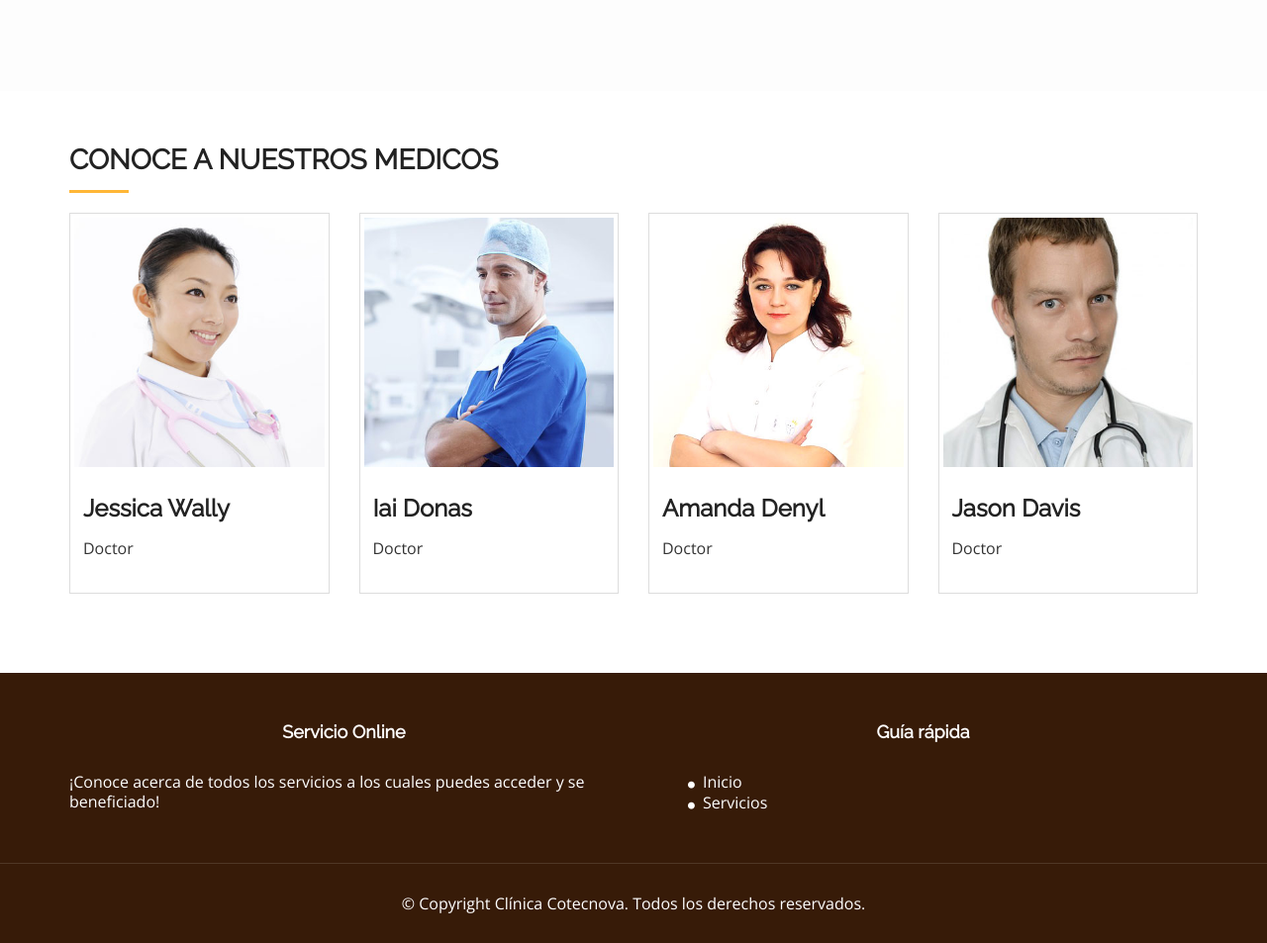
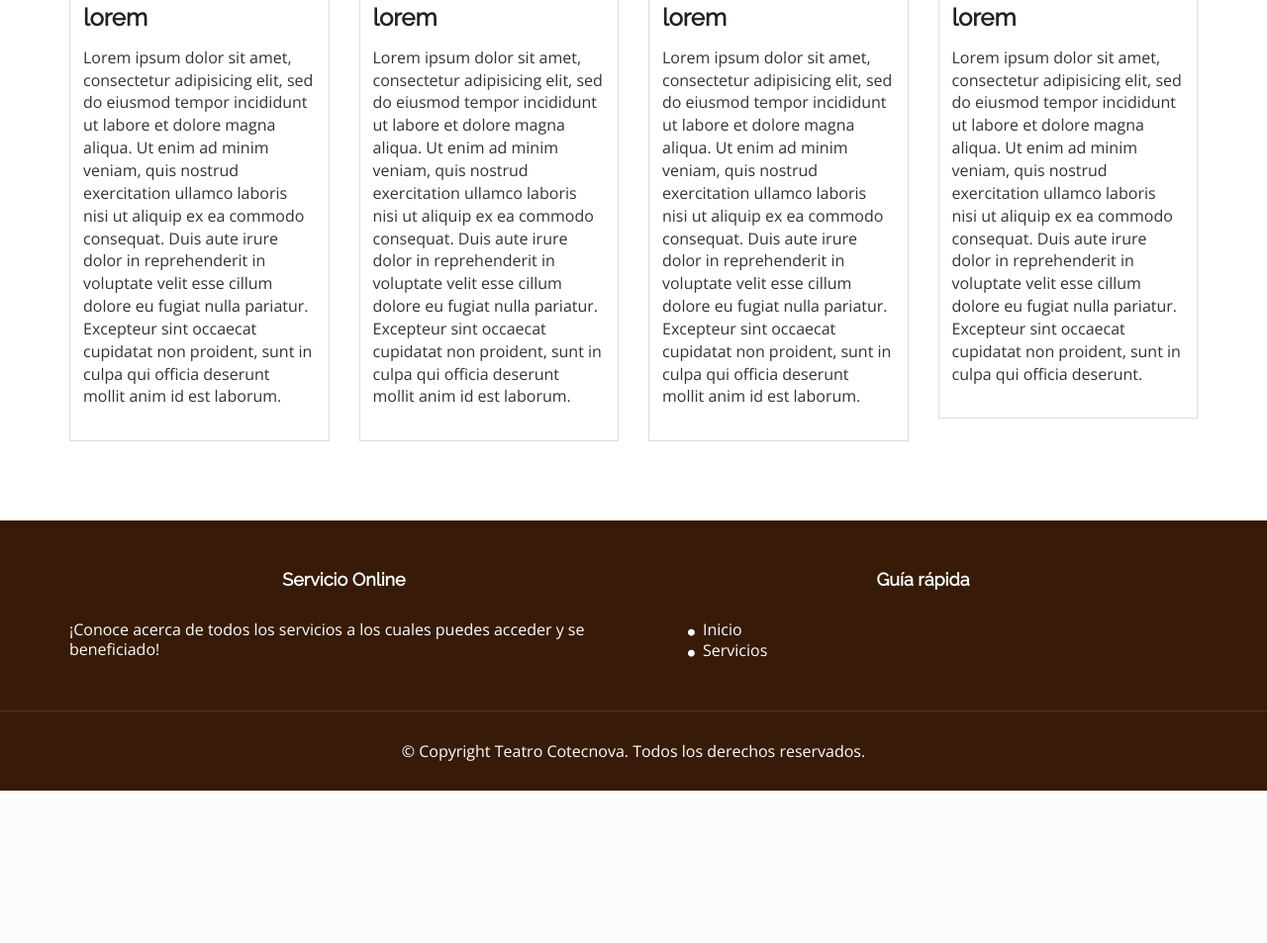
Before and after one commit to JDavidHR/teatro, a PHP site: page /clinica_cotecnova/about.php in a window 1280 px wide. Shown: the part 401-1354 px from the top of the page at 99% size. After the commit the page ends 1200 px from the top, so only its background shows below. Run offline with PHP 8.4, Linux system fonts and the light colour scheme; some libraries are stand-ins or nearby versions; some web fonts are replaced.

Commit message:
Add files via upload

```diff
--- a/about.php
+++ b/about.php
@@ -31,42 +31,7 @@
   </div>
   <!--/ banner-->
   <!--about-->
-  <section id="about" class="section-padding">
-    <!-- Creacion de divs -->
-    <div class="container">
-      <div class="row">
-        <div class="col-md-3 col-sm-4 col-xs-12">
-          <div class="section-title">
-            <!-- Titulos, etiquetas -->
-            <h2 class="head-title lg-line">Cl&iacute;nica Cotecnova<br>El Ultimo Sueño</h2>
-            <hr class="botm-line">
-            <p class="sec-para">Lorem ipsum dolor sit amet, consectetur adipiscing elit, sed do eiusmod tempor incididunt ut labore et dolore magna aliqua..</p>
-            <!-- redireccion -->
-            <a href="servicios.php" style="color: #0cb8b6; padding-top:10px;">Know more..</a>
-          </div>
-        </div>
-        <!-- creacion de divs, titulos y parrafos -->
-        <div class="col-md-9 col-sm-8 col-xs-12">
-          <div style="visibility: visible;" class="col-sm-9 more-features-box">
-            <div class="more-features-box-text">
-              <div class="more-features-box-text-icon"> <i class="fa fa-angle-right" aria-hidden="true"></i> </div>
-              <div class="more-features-box-text-description">
-                <h3>Algo importante que debes saber.</h3>
-                <p>Lorem ipsum dolor sit amet, consectetur adipisicing elit, sed do eiusmod tempor incididunt ut labore et. Ut wisi enim ad minim veniam, quis nostrud.</p>
-              </div>
-            </div>
-            <div class="more-features-box-text">
-              <div class="more-features-box-text-icon"> <i class="fa fa-angle-right" aria-hidden="true"></i> </div>
-              <div class="more-features-box-text-description">
-                <h3>Algo importante que debes saber.</h3>
-                <p>Lorem ipsum dolor sit amet, consectetur adipisicing elit, sed do eiusmod tempor incididunt ut labore et. Ut wisi enim ad minim veniam, quis nostrud.</p>
-              </div>
-            </div>
-          </div>
-        </div>
-      </div>
-    </div>
-  </section>
+
   <!--/ about-->
   <!--doctor team-->
   <!-- creacion de seccion, divs, titulos y parrafos -->
@@ -74,42 +39,62 @@
     <div class="container">
       <div class="row">
         <div class="col-md-12">
-          <h2 class="ser-title">Conoce A Nuestros Medicos</h2>
+          <h2 class="ser-title">Proximas Funciones</h2>
           <hr class="botm-line">
         </div>
         <div class="col-md-3 col-sm-3 col-xs-6">
           <div class="thumbnail">
-            <img src="img/doctor1.jpg" alt="..." class="team-img">
+            <img src="img/te1.jpg" alt="..." class="team-img">
             <div class="caption">
-              <h3>Jessica Wally</h3>
-              <p>Doctor</p>
+              <h3>lorem</h3>
+              <p>Lorem ipsum dolor sit amet, consectetur adipisicing elit, sed do eiusmod
+              tempor incididunt ut labore et dolore magna aliqua. Ut enim ad minim veniam,
+              quis nostrud exercitation ullamco laboris nisi ut aliquip ex ea commodo
+              consequat. Duis aute irure dolor in reprehenderit in voluptate velit esse
+              cillum dolore eu fugiat nulla pariatur. Excepteur sint occaecat cupidatat non
+              proident, sunt in culpa qui officia deserunt mollit anim id est laborum.</p>
             </div>
           </div>
         </div>
         <div class="col-md-3 col-sm-3 col-xs-6">
           <div class="thumbnail">
-            <img src="img/doctor2.jpg" alt="..." class="team-img">
+            <img src="img/te2.jpg" alt="..." class="team-img">
             <div class="caption">
-              <h3>Iai Donas</h3>
-              <p>Doctor</p>
+              <h3>lorem</h3>
+              <p>Lorem ipsum dolor sit amet, consectetur adipisicing elit, sed do eiusmod
+              tempor incididunt ut labore et dolore magna aliqua. Ut enim ad minim veniam,
+              quis nostrud exercitation ullamco laboris nisi ut aliquip ex ea commodo
+              consequat. Duis aute irure dolor in reprehenderit in voluptate velit esse
+              cillum dolore eu fugiat nulla pariatur. Excepteur sint occaecat cupidatat non
+              proident, sunt in culpa qui officia deserunt mollit anim id est laborum.</p>
             </div>
           </div>
         </div>
         <div class="col-md-3 col-sm-3 col-xs-6">
           <div class="thumbnail">
-            <img src="img/doctor3.jpg" alt="..." class="team-img">
+            <img src="img/te3.jpg" alt="..." class="team-img">
             <div class="caption">
-              <h3>Amanda Denyl</h3>
-              <p>Doctor</p>
+              <h3>lorem</h3>
+              <p>Lorem ipsum dolor sit amet, consectetur adipisicing elit, sed do eiusmod
+              tempor incididunt ut labore et dolore magna aliqua. Ut enim ad minim veniam,
+              quis nostrud exercitation ullamco laboris nisi ut aliquip ex ea commodo
+              consequat. Duis aute irure dolor in reprehenderit in voluptate velit esse
+              cillum dolore eu fugiat nulla pariatur. Excepteur sint occaecat cupidatat non
+              proident, sunt in culpa qui officia deserunt mollit anim id est laborum.</p>
             </div>
           </div>
         </div>
         <div class="col-md-3 col-sm-3 col-xs-6">
           <div class="thumbnail">
-            <img src="img/doctor4.jpg" alt="..." class="team-img">
+            <img src="img/te4.jpg" alt="..." class="team-img">
             <div class="caption">
-              <h3>Jason Davis</h3>
-              <p>Doctor</p>
+              <h3>lorem</h3>
+              <p>Lorem ipsum dolor sit amet, consectetur adipisicing elit, sed do eiusmod
+              tempor incididunt ut labore et dolore magna aliqua. Ut enim ad minim veniam,
+              quis nostrud exercitation ullamco laboris nisi ut aliquip ex ea commodo
+              consequat. Duis aute irure dolor in reprehenderit in voluptate velit esse
+              cillum dolore eu fugiat nulla pariatur. Excepteur sint occaecat cupidatat non
+              proident, sunt in culpa qui officia deserunt.</p>
             </div>
           </div>
         </div>
--- a/footer.php
+++ b/footer.php
@@ -58,7 +58,7 @@
       <div class="container">
         <div class="row">
           <div class="col-md-12 text-center">
-            © Copyright Cl&iacute;nica Cotecnova. Todos los derechos reservados.
+            © Copyright Teatro Cotecnova. Todos los derechos reservados.
             <div class="credits">
               <!--
                 All the links in the footer should remain intact.
@@ -107,7 +107,7 @@
       <div class="container">
         <div class="row">
           <div class="col-md-12 text-center">
-            © Copyright Cl&iacute;nica Cotecnova. Todos los derechos reservados.
+            © Copyright Teatro Cotecnova. Todos los derechos reservados.
             <div class="credits">
               <!--
                 All the links in the footer should remain intact.
@@ -157,7 +157,7 @@
       <div class="container">
         <div class="row">
           <div class="col-md-12 text-center">
-            © Copyright Cl&iacute;nica Cotecnova. Todos los derechos reservados.
+            © Copyright Teatro Cotecnova. Todos los derechos reservados.
             <div class="credits">
               <!--
                 All the links in the footer should remain intact.
--- a/header_index.php
+++ b/header_index.php
@@ -117,7 +117,7 @@
                     <li class=""><a href="index.php">Inicio</a></li>
                     <li class=""><a href="servicios.php">Servicios</a></li>
                     <li class=""><a href="about.php">Acerca de nosotros</a></li>
-                    <li class=""><a href="login_teatro.php">Iniciar sesi&oacute;n</a></li>
+                    <li class=""><a href="login.php">Iniciar sesi&oacute;n</a></li>
                   </ul>
                 </div>
               </div>
--- a/index.php
+++ b/index.php
@@ -4,7 +4,7 @@
 <head>
   <meta charset="utf-8">
   <meta name="viewport" content="width=device-width, initial-scale=1">
-  <title>Cl&iacute;nica Cotecnova</title>
+  <title>Teatro Cotecnova</title>
   <meta name="description" content="Free Bootstrap Theme by BootstrapMade.com">
   <meta name="keywords" content="free website templates, free bootstrap themes, free template, free bootstrap, free website template">
   <!-- llamado de css -->
```
Also changed, not shown: header.php (+5 -5 lines), login.php (added, +112 -0 lines), servicios.php (+8 -8 lines).
